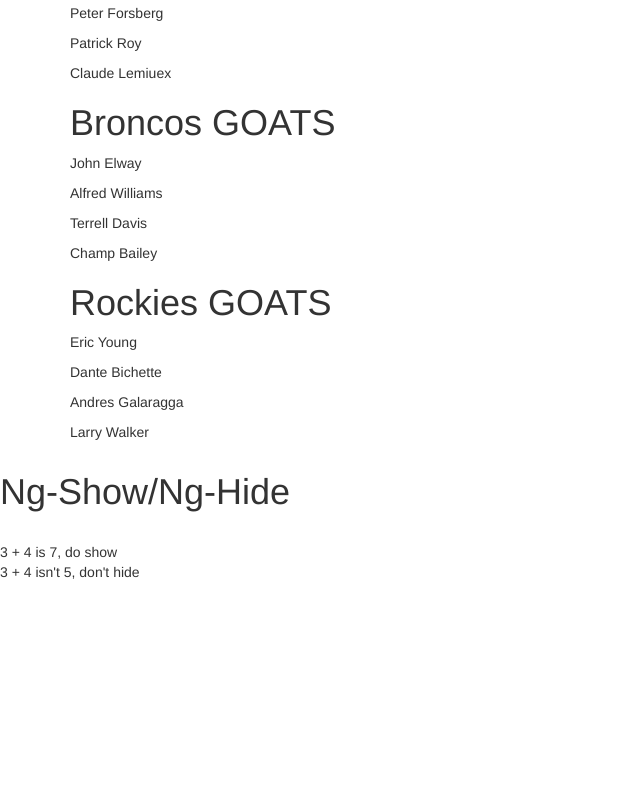
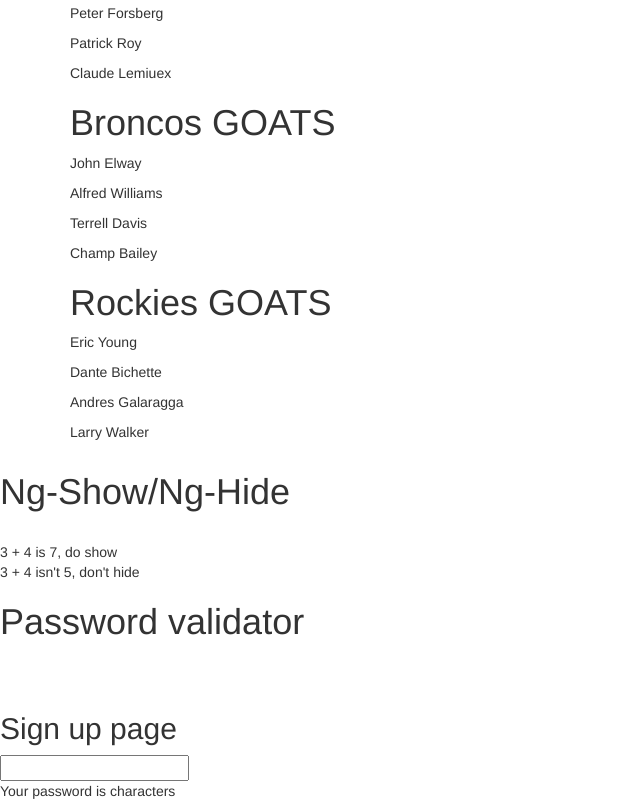
Before and after one commit to jonhammond/angular-intro, a website: page src/ex5.html in a window 1280 px wide. Shown: the part 606-1417 px from the top of the page, without its empty margins (0-640 px from the left). Before the commit the page ends 1188 px from the top, so only its background shows below. Drawn offline with nearby package versions, Linux system fonts and the light colour scheme.

Commit message:
password part is done

```diff
--- a/src/ex5.html
+++ b/src/ex5.html
@@ -71,6 +71,15 @@
     3 + 4 is 7, do hide
   </div>
 
+  <h1>Password validator</h1>
+  <br><br>
+  <h2>Sign up page</h2>
+
+  <input type="password" ng-model="password">
+  <br>
+  <p>Your password is {{ password.length }} characters</p>
+  <button ng-show="password.length >= 7">Sign Up!</button>
+
   <!-- SCRIPTS -->
     <script src="https://code.jquery.com/jquery-2.1.4.min.js"></script>
     <script src="http://cdnjs.cloudflare.com/ajax/libs/underscore.js/1.8.3/underscore-min.js"></script>
```
